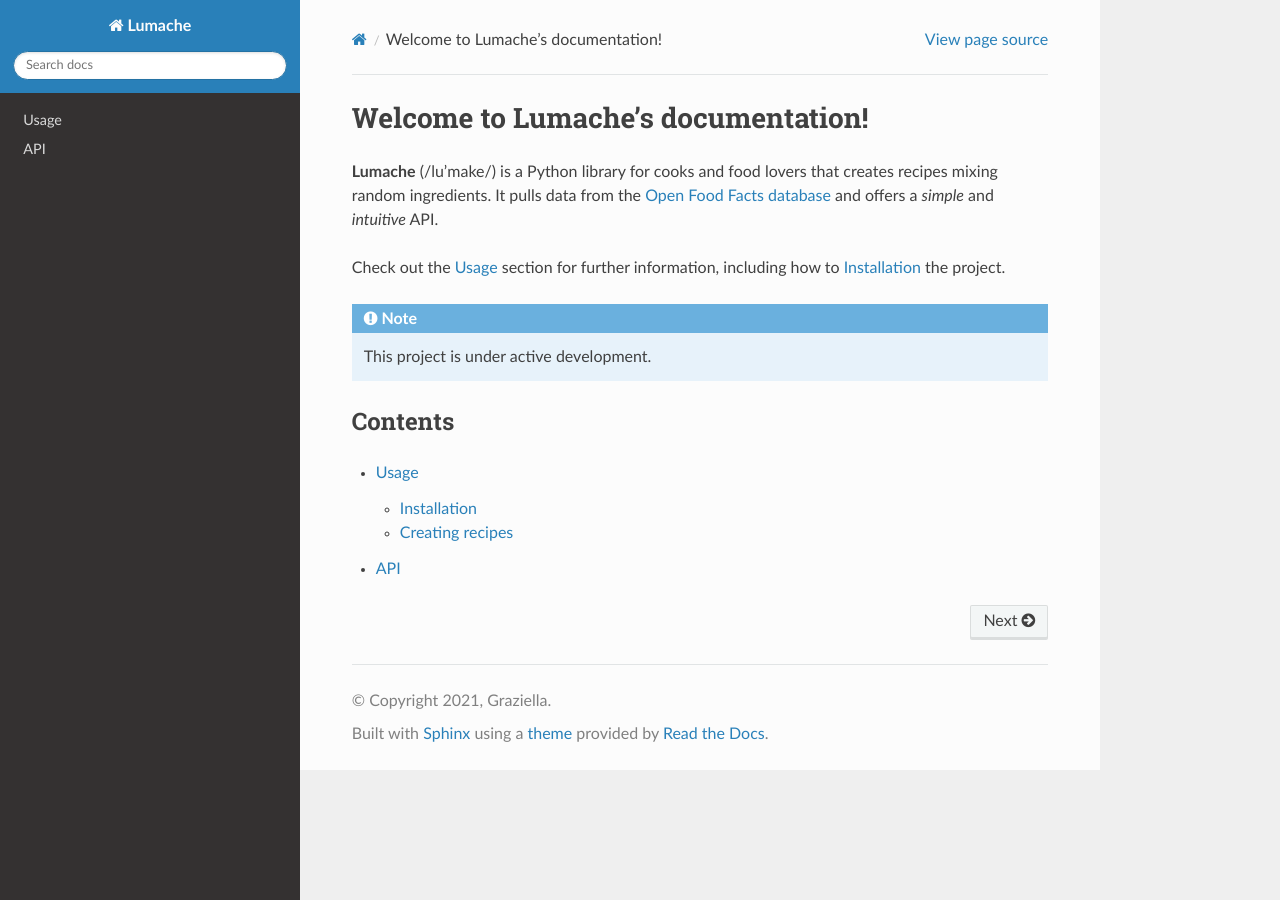
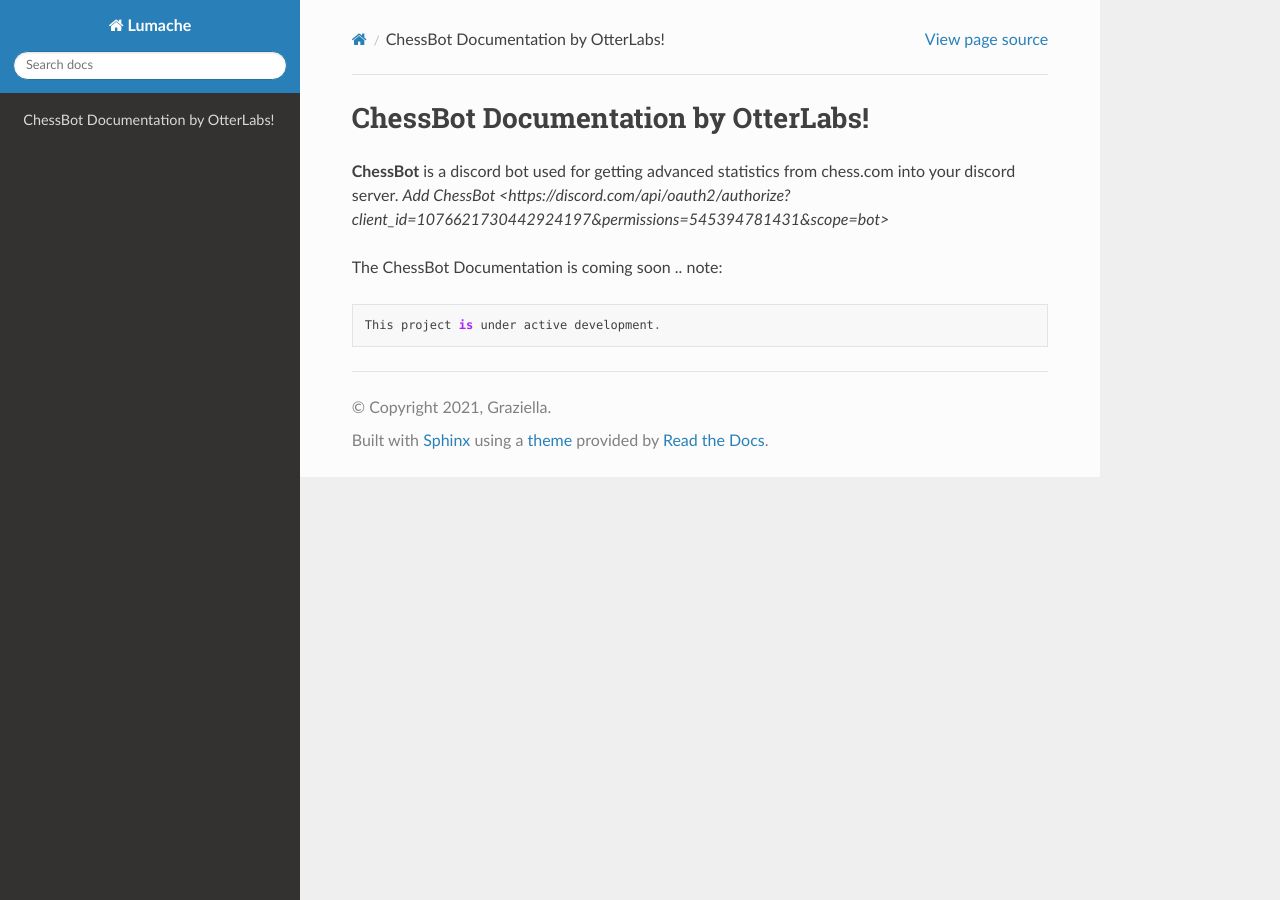
Before and after one commit to Thaotter/chessbot_docs, a Sphinx documentation site: the page built from docs/source/index.rst, in a window 1280 px wide. Built offline with Sphinx 7.4.7 and the Read the Docs theme 3.1.0, drawn with Linux system fonts in a browser that asks for light colours.

Commit message:
Update index.rst

```diff
--- a/docs/source/index.rst
+++ b/docs/source/index.rst
@@ -1,22 +1,10 @@
-Welcome to Lumache's documentation!
+ChessBot Documentation by OtterLabs!
 ===================================
 
-**Lumache** (/lu'make/) is a Python library for cooks and food lovers
-that creates recipes mixing random ingredients.
-It pulls data from the `Open Food Facts database <https://world.openfoodfacts.org/>`_
-and offers a *simple* and *intuitive* API.
+**ChessBot** is a discord  bot used for getting advanced statistics from chess.com into your discord server.
+`Add ChessBot <https://discord.com/api/oauth2/authorize?client_id=1076621730442924197&permissions=545394781431&scope=bot>`
 
-Check out the :doc:`usage` section for further information, including
-how to :ref:`installation` the project.
-
+The ChessBot Documentation is coming soon
 .. note::
 
    This project is under active development.
-
-Contents
---------
-
-.. toctree::
-
-   usage
-   api
```
